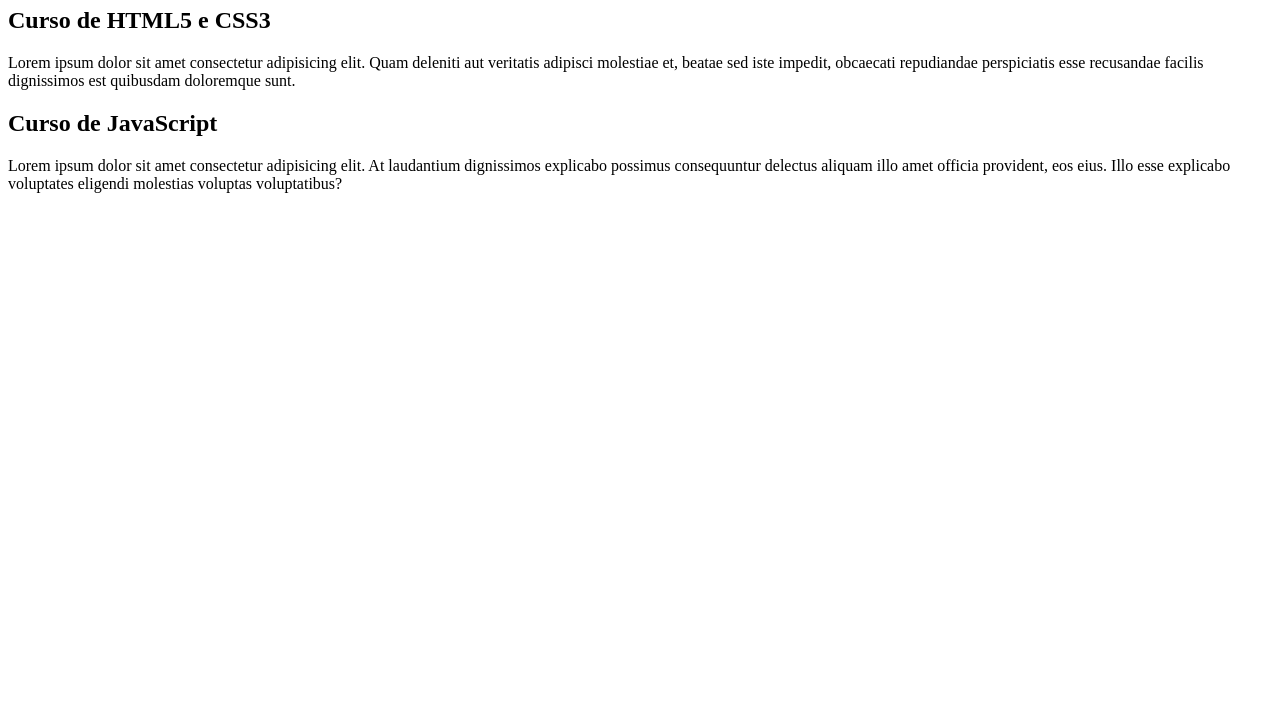
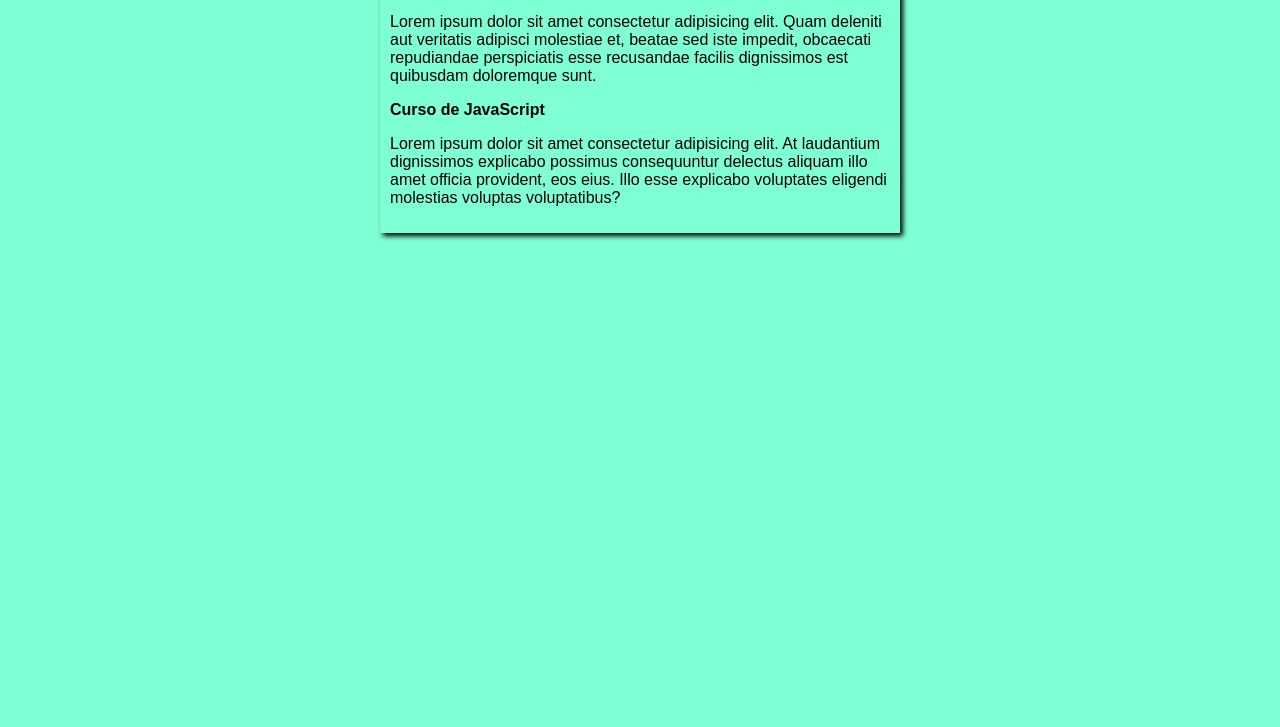
Before and after one commit to Phmeig/projeto-site, a plain HTML site: page index.html in a window 1280 px wide. Shown: the part 73-800 px from the top of the page. Drawn offline with Linux system fonts and the light colour scheme.

Commit message:
consertei o css

```diff
--- a/index.html
+++ b/index.html
@@ -4,7 +4,7 @@
     <meta charset="UTF-8">
     <meta name="viewport" content="width=device-width, initial-scale=1.0">
     <title>Site de Git-GitHub</title>
-    <link rel="stylesheet" href="esti los/style.css">
+    <link rel="stylesheet" href="estilos/style.css">
 </head>
 <body>
     <main>
```
Also changed, not shown: imagens/btn-back.png (added), imagens/curso-em-video-cor.png (added), imagens/curso-em-video-pb.png (added), imagens/curso-html-css.png (added), imagens/curso-javascript.png (added).
